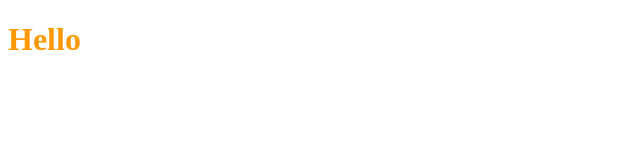
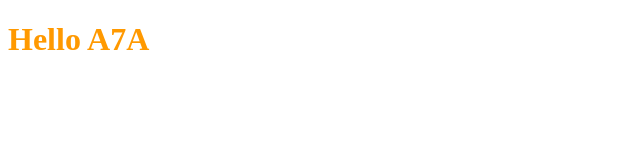
Before and after one commit to zedohany/repotest, a plain HTML site: page index.html in a window 1280 px wide. Shown: the whole page, without its empty margins (0-640 px from the left). Drawn offline with Linux system fonts and the light colour scheme.

Commit message:
new branch

```diff
--- a/index.html
+++ b/index.html
@@ -7,7 +7,7 @@
     <link rel="stylesheet" href="style.css">
 </head>
 <body>
-    <h1>Hello</h1>
+    <h1>Hello A7A</h1>
     <script src="app.js"></script>
 </body>
 </html>
```
